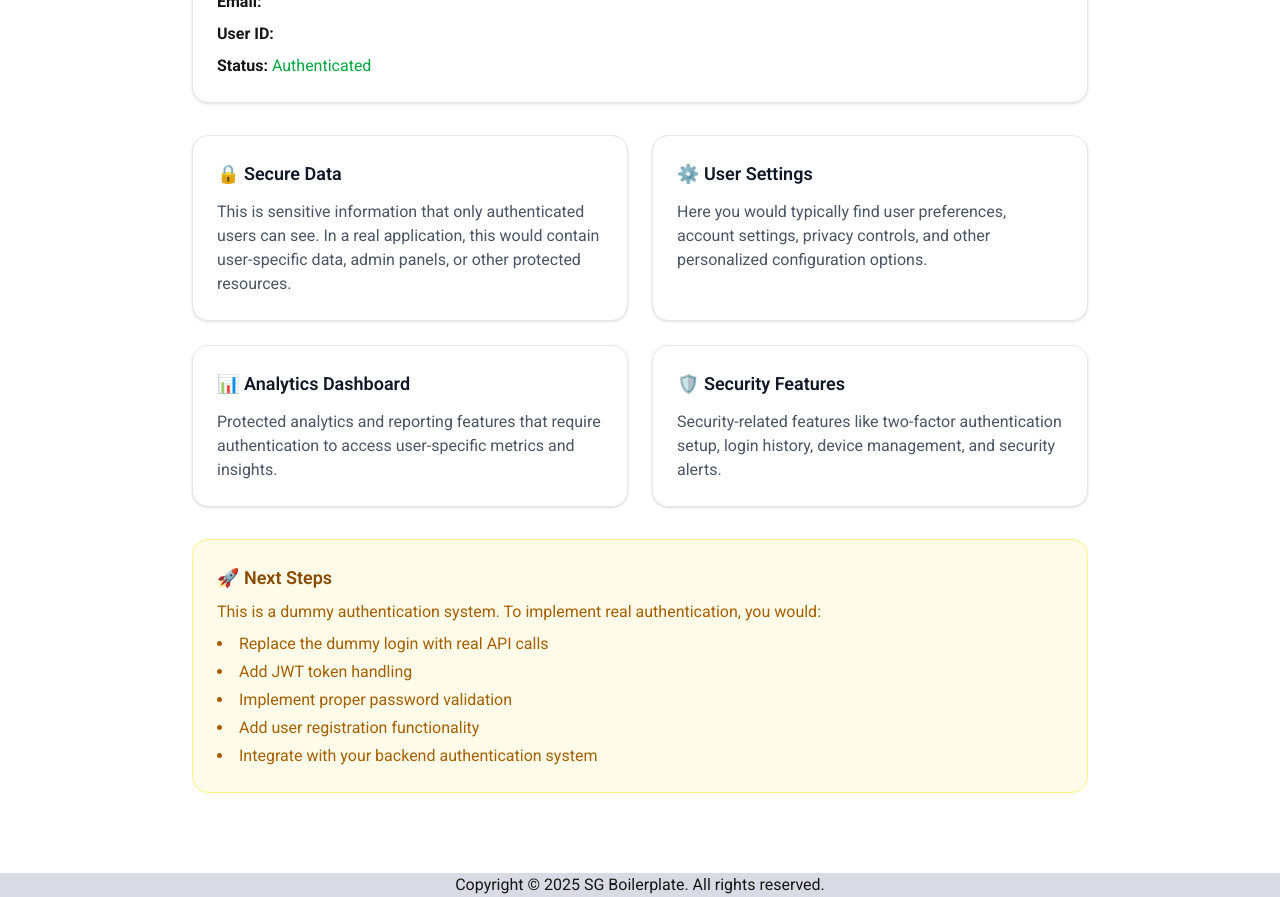
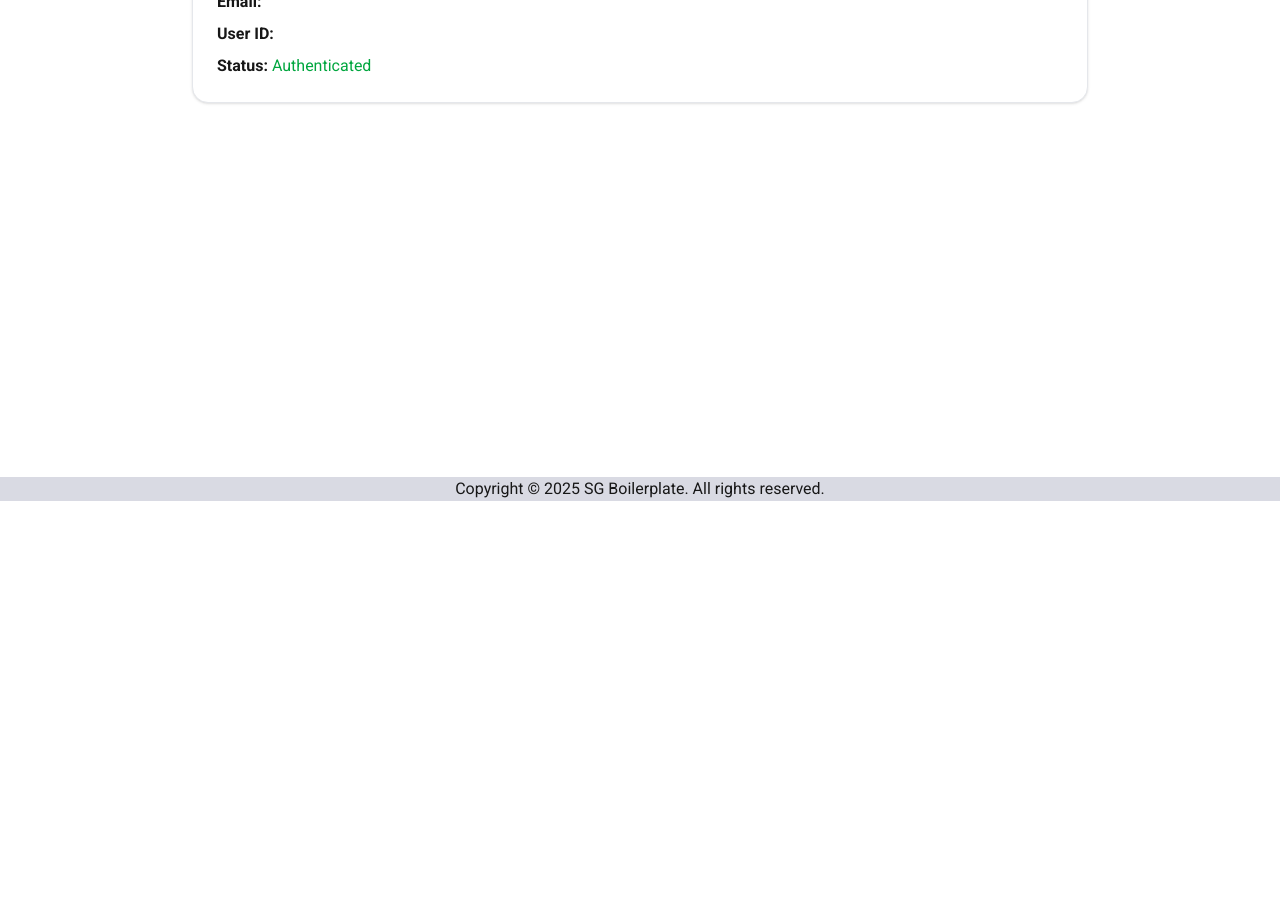
Before and after one commit to nuno-studiographene/nextjs-tanstackquery-boilerplate, a Next.js app: page /protected-route in a window 1280 px wide. Shown: the part 420-1317 px from the top of the page. After the commit the page ends 921 px from the top, so only its background shows below. Built offline with nearby package versions, Linux system fonts and the light colour scheme.

Commit message:
feat(LT-1137): remove clytter from portected orute

```diff
--- a/app/protected-route/page.tsx
+++ b/app/protected-route/page.tsx
@@ -30,8 +30,7 @@ export default function ProtectedRoute() {
                 Protected Route
               </h1>
               <p className="text-lg text-gray-600 dark:text-gray-400">
-                Welcome to the protected area! This content is only visible to
-                authenticated users.
+                protected route
               </p>
             </div>
             <Button onClick={handleLogout} variant="outline">
@@ -61,68 +60,6 @@ export default function ProtectedRoute() {
             </p>
           </div>
         </div>
-
-        {/* Protected Content */}
-        <div className="grid gap-6 md:grid-cols-2">
-          <div className="bg-white dark:bg-gray-800 rounded-lg border border-gray-200 dark:border-gray-700 p-6 shadow-sm">
-            <h3 className="text-lg font-semibold mb-3 text-gray-900 dark:text-white">
-              🔒 Secure Data
-            </h3>
-            <p className="text-gray-600 dark:text-gray-400">
-              This is sensitive information that only authenticated users can
-              see. In a real application, this would contain user-specific data,
-              admin panels, or other protected resources.
-            </p>
-          </div>
-
-          <div className="bg-white dark:bg-gray-800 rounded-lg border border-gray-200 dark:border-gray-700 p-6 shadow-sm">
-            <h3 className="text-lg font-semibold mb-3 text-gray-900 dark:text-white">
-              ⚙️ User Settings
-            </h3>
-            <p className="text-gray-600 dark:text-gray-400">
-              Here you would typically find user preferences, account settings,
-              privacy controls, and other personalized configuration options.
-            </p>
-          </div>
-
-          <div className="bg-white dark:bg-gray-800 rounded-lg border border-gray-200 dark:border-gray-700 p-6 shadow-sm">
-            <h3 className="text-lg font-semibold mb-3 text-gray-900 dark:text-white">
-              📊 Analytics Dashboard
-            </h3>
-            <p className="text-gray-600 dark:text-gray-400">
-              Protected analytics and reporting features that require
-              authentication to access user-specific metrics and insights.
-            </p>
-          </div>
-
-          <div className="bg-white dark:bg-gray-800 rounded-lg border border-gray-200 dark:border-gray-700 p-6 shadow-sm">
-            <h3 className="text-lg font-semibold mb-3 text-gray-900 dark:text-white">
-              🛡️ Security Features
-            </h3>
-            <p className="text-gray-600 dark:text-gray-400">
-              Security-related features like two-factor authentication setup,
-              login history, device management, and security alerts.
-            </p>
-          </div>
-        </div>
-
-        {/* Instructions */}
-        <div className="mt-8 p-6 bg-yellow-50 dark:bg-yellow-900/20 rounded-lg border border-yellow-200 dark:border-yellow-800">
-          <h3 className="text-lg font-semibold mb-2 text-yellow-800 dark:text-yellow-200">
-            🚀 Next Steps
-          </h3>
-          <p className="text-yellow-700 dark:text-yellow-300">
-            This is a dummy authentication system. To implement real
-            authentication, you would:
-          </p>
-          <ul className="mt-2 text-yellow-700 dark:text-yellow-300 list-disc list-inside space-y-1">
-            <li>Replace the dummy login with real API calls</li>
-            <li>Add JWT token handling</li>
-            <li>Implement proper password validation</li>
-            <li>Add user registration functionality</li>
-            <li>Integrate with your backend authentication system</li>
-          </ul>
-        </div>
       </div>
     </div>
   );
```
